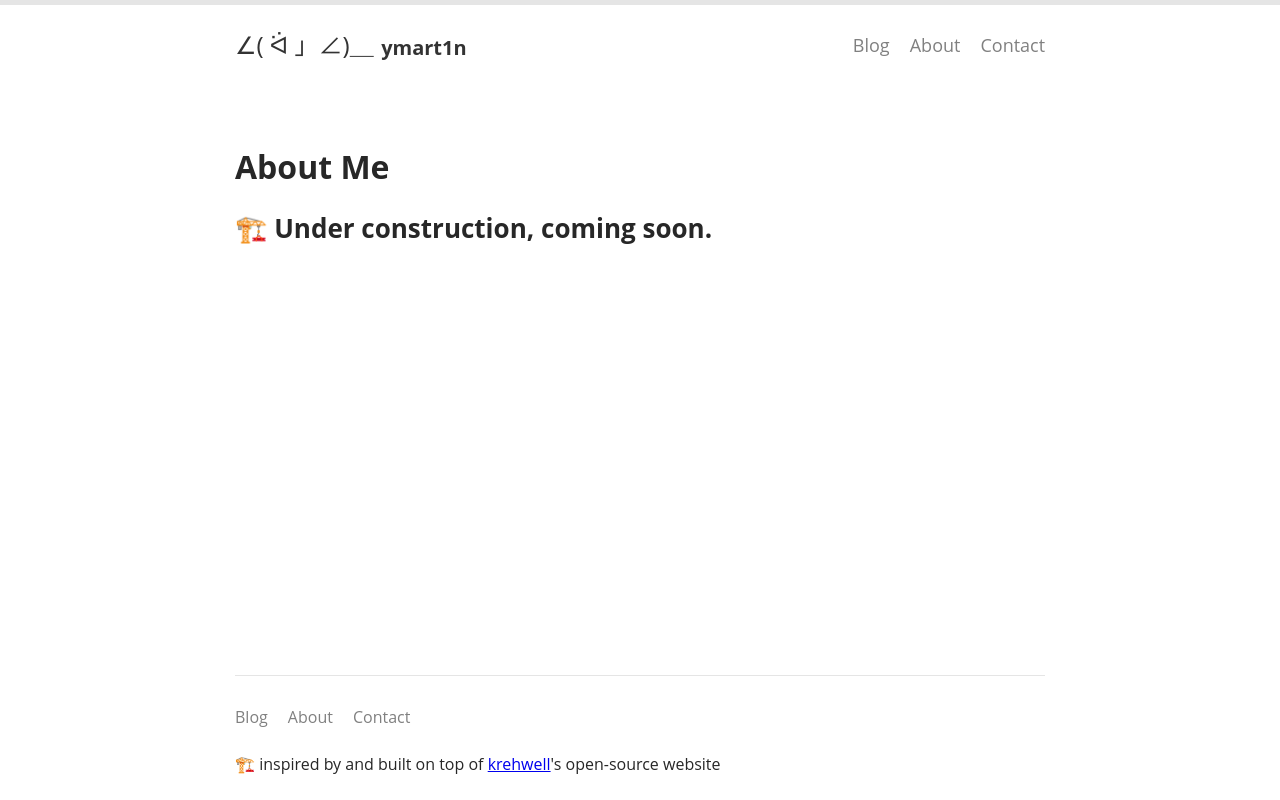
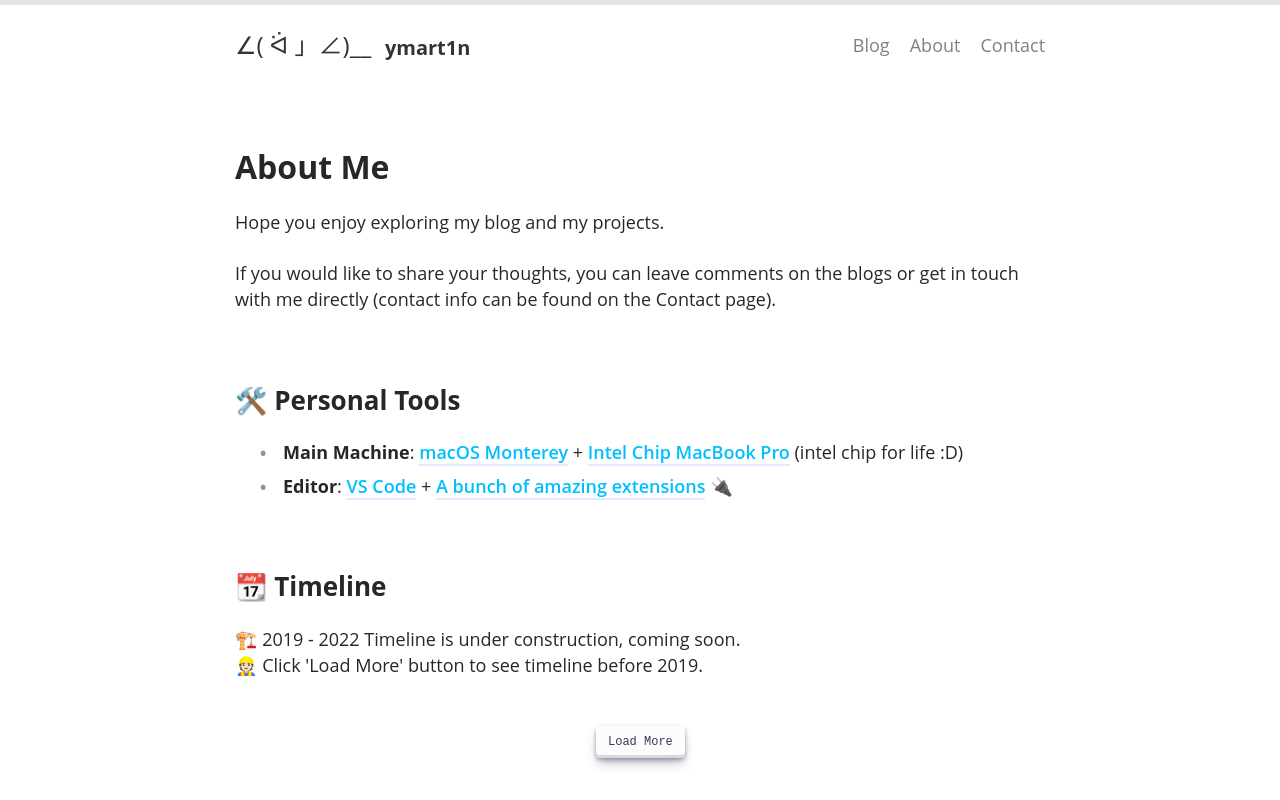
Before and after one commit to ymart1n/simple-portfolio, a Next.js app in the folder frontend/website/: page /about in a window 1280 px wide. Shown: the top 800 px of the page. Built offline with nearby package versions, Linux system fonts and the light colour scheme.

Commit message:
adding timelines

```diff
--- a/frontend/website/components/Timeline.js
+++ b/frontend/website/components/Timeline.js
@@ -26,109 +26,62 @@ const FullTimeline = () => (
     <Divider />
     <Year>2018</Year>
     <ul>
-      <Step title="Learn How to Program 💻" succeed>
-        All students seems good at first. By the time going forward it's more to
-        who consistently keep learning it. I knew it was going to be an uphill
-        battle from here.
+      <Step title="Study Abroad 🛫 🌅" succeed>
+        First time being away from home for 12,023 km and four years.
       </Step>
-      <Step title="Finish ChiliTomatoNoodle Series I & II" succeed>
-        College doesn't really help for me. I know ass about programming, I had
-        to re-learned everything over on second/third semester. Lucky that I
-        found this channel that starts my journey to never stop writing lines of
-        codes everyday ever since.{" "}
-        <a href="https://www.youtube.com/user/ChiliTomatoNoodle">
-          ChiliTomatoNoodle
+      <Step title="Graduate High School 🥳 🎉" succeed />
+      <Step title="Learn How to Program 👨🏻‍💻" succeed>
+        Along with reading the{" "}
+        <a
+          href="https://ehmatthes.github.io/pcc/"
+          rel="noreferrer"
+          target="_blank"
+        >
+          Python Crash Course
         </a>
-      </Step>
-      <Step title="Learn Touch Typing with Typing Club ⌨️" succeed />
-      <Step title="Get into WSL" succeed>
-        Just wanted to look pro, I started linux with WSL. Learn how to operate
-        from terminal command. Tried Vim for first time and leave it for year
-        for the reason it seems suck initially.
+        , I wrote my first line of code in Python. It may appear to be a bit
+        late in comparison to people who begin coding as children. But this is
+        the beginning of my story.
       </Step>
     </ul>
     <Divider />
-    <Year>2017</Year>
+    <Year>2016</Year>
     <ul>
-      <Step title="Study Abroad 🌇" succeed>
-        Seems cool at first. Eventually all University provides same shit
-        though. Teach students how to improve their balls to talk trash with no
-        skill, Lecturer acts like a pro infront of students, Money over
-        education, Student prestige to behave like one better than other, etc.
+      <Step title="Lowest Physics Score in School ⚛️ 📉" succeed>
+        Monthly physics test, I decided not to show off myself that I'm a genius
+        man. <br></br>100 marks, I lost 73 marks. TT
       </Step>
-      <Step title="Graduate High School 🎉 🥳" succeed />
-      <Step title="Lowest Physics Score in School 📉" succeed>
-        40~ students, 30~ took the test. I decided that I didn’t want to show
-        off myself that I'm a genius man. 40 questions, I got 37 quetions wrong.
-      </Step>
-      <Step title="Eligible to Design  " succeed>
-        At this year, I proudly said to myself that "I am a designer". Not long
-        since that, I proudly took back all my words and decided to shut the f
-        up. And that's everyone's feelings when they found out{" "}
-        <a href="https://www.behance.net/">Behance</a>. Photoshop and
-        Illustrator was my playground at a time. There wasn't a day without not
-        opening this software.
-      </Step>
-      <Step title="First Futsal Team ⚽" succeed />
-      <Step title="First Basketball Team 🏀" succeed />
+      <Step title="First Soccer Game with refs ⚽" succeed />
+      <Step title="First Basketball Game with refs 🏀" succeed />
     </ul>
     <Divider />
-    <Year>2014</Year>
+    <Year>2015</Year>
     <ul>
-      <Step title="Get a GF">I was suck. She said "no".</Step>
-      <Step title="Lowest Math Score in School 📉" succeed>
-        This is personal achievement. There were 120+ students. 120+ took the
-        same test, same question, and same teacher who thaught. I was super glad
-        that it wasn't hard to find my name on the list, search it from below
-        brought the result quickly.
-      </Step>
-      <Step title="Learn Photoshop" succeed>
-        Old day used to be full with facebook games (Car Town, Social City,
-        etc.). Somehow I found out that designing was interesting. Back then
-        when youtube was not full of those content creators, the only way to
-        learn is from web and Photoshop docs itself. Remember bookmarking a
-        blog? Pepperidge farm remembers.
+      <Step title="Graduate Junior High School" succeed>
+        Got into the second best high school in Fuzhou, Fujian.
       </Step>
     </ul>
     <Divider />
-    <Year>2011</Year>
+    <Year>2012</Year>
     <ul>
-      <Step title="High Jump Winner in City" succeed>
-        Those people who compete were so vegetable that they couldn't even jump
-        more that 1 Meter.
+      <Step title="#1 in Class for First In Junior High School" succeed>
+        Never in my life to be in a class with full of genius but still secure
+        #1. I couldn't even believe myself at a time.
       </Step>
-      <Step title="High Jump Winner in Province">
-        At the same year, to compete even further, now I'm the vegetable.
+      <Step title="#1 in Class for Second Time">
+        Unfortunately to be #1 can only persist for one semester. But I was
+        always top 5 in class for the rest of semesters ;p.
       </Step>
     </ul>
     <Divider />
-    <Year>2010</Year>
-    <ul>
-      <Step title="#1 in Class for First Ever" succeed>
-        Never in my life to be in a class with full of dumbs. I couldn't even
-        believe myself at a time.
-      </Step>
-      <Step title="#1 in Class for Second Time">
-        Unfortunately to be #1 can only persist for one semester. But since the
-        class was still full of those dumbs, can't believe still got a chance to
-        be on the top 5.
-      </Step>
-    </ul>
-    <Divider />
-    <Year>2008</Year>
+    <Year>2007</Year>
     <ul>
       <Step title="First Computer" succeed>
-        One computer to all members in the family. Windows XP with the spirit of
-        banger from Winamp. The only reason the fat man (god father) bought it
-        just so the kids can learn English from a DVD player (weird huh? but
-        that's what boomer did and now I'm greatful)
-      </Step>
-    </ul>
-    <Divider />
-    <Year>2005</Year>
-    <ul>
-      <Step title="Passing First Grade">
-        Yes, seems really not normal to many people but I failed first grade.
+        One computer to all members in the family. Windows XP with interesting
+        software really opened my eyes. Most of them are pirated software like
+        Pokemon games, GBA simulator, etc (even the operating system itself was
+        pirated XD). I'm very grateful for the amount of information I absorbed
+        during the technology boom at my early age.
       </Step>
     </ul>
     <Divider />
@@ -145,7 +98,11 @@ export default function Timeline() {
   return (
     <>
       <h2>📆 Timeline</h2>
-      <Year>2021</Year>
+      <p>
+        🏗️ 2019 - 2022 Timeline is under construction, coming soon. <br></br>
+        👷🏻 Click 'Load More' button to see timeline before 2019.
+      </p>
+      {/* <Year>2021</Year>
       <ul>
         <Step title="Graduate University 🎓" succeed>
           Finally get rid of those salty, unskillful, arrogant lecturers 🎉.
@@ -247,7 +204,7 @@ export default function Timeline() {
           blessed to be alive ❤️💖.
         </Step>
         <Step title="10FastFingers - Average 50 WPM 💫" succeed />
-      </ul>
+      </ul> */}
       {isShowingFullTimeline ? (
         <FullTimeline />
       ) : (
--- a/frontend/website/components/header.js
+++ b/frontend/website/components/header.js
@@ -9,7 +9,7 @@ export default class extends Component {
           <div className="header-logo">
             <Link href="/">
               <a>
-                <span className="header-logo-icon">∠( ᐛ 」∠)＿</span>
+                <span className="header-logo-icon">∠( ᐛ 」∠)__ </span>
                 <span className="header-logo-text">ymart1n</span>
               </a>
             </Link>
--- a/frontend/website/pages/about.js
+++ b/frontend/website/pages/about.js
@@ -14,20 +14,12 @@ export default function about() {
       <div className="about-container">
         <div className="about-section">
           <h1>About Me</h1>
-          <h2>🏗️ Under construction, coming soon.</h2>
-          {/* <p>
-            I use arch btw. I don't even know 100% about what I'm doing with it
-            but I use it anyway.
-          </p>
+          {/* <h2>🏗️ Under construction, coming soon.</h2> */}
+          <p>Hope you enjoy exploring my blog and my projects.</p>
           <p>
-            I feel so exhausted trying to finish this junk blog as a fullstack +
-            cms project of mine and there are always last minute changes which
-            are not last minute.
-          </p>
-          <p>
-            Sometimes hang around with frontend, sometimes backend, sometimes
-            design. Everything's is so tiring that leads to beat a meat in the
-            end.
+            If you would like to share your thoughts, you can leave comments on
+            the blogs or get in touch with me directly (contact info can be
+            found on the Contact page).
           </p>
         </div>
         <div className="about-section">
@@ -35,22 +27,47 @@ export default function about() {
           <ul>
             <li>
               <strong>Main Machine</strong>:{" "}
-              <a href="https://archlinux.org/">Arch Linux</a> +{" "}
-              <a href="https://i3wm.org/">i3</a>{" "}
+              <a
+                href="https://www.apple.com/ca/macos/monterey/"
+                rel="noreferrer"
+                target="_blank"
+              >
+                macOS Monterey
+              </a>{" "}
+              +{" "}
+              <a
+                href="https://support.apple.com/kb/SP819"
+                rel="noreferrer"
+                target="_blank"
+              >
+                Intel Chip MacBook Pro
+              </a>{" "}
+              (intel chip for life :D)
             </li>
             <li>
-              <strong>Editor</strong>: <a href="https://www.vim.org/">Vim</a> +{" "}
-              <a href="https://github.com/tmux/tmux/wiki">tmux</a> 🔥
+              <strong>Editor</strong>:{" "}
+              <a
+                href="https://code.visualstudio.com/"
+                rel="noreferrer"
+                target="_blank"
+              >
+                VS Code
+              </a>{" "}
+              +{" "}
+              <a
+                href="https://marketplace.visualstudio.com/vscode"
+                rel="noreferrer"
+                target="_blank"
+              >
+                A bunch of amazing extensions
+              </a>{" "}
+              🔌
             </li>
-            <li>
-              <strong>Dongfiles</strong>:{" "}
-              <a href="https://github.com/krehwell/dotfiles">My Setup</a>
-            </li>
-          </ul> */}
+          </ul>
         </div>
-        {/* <div className="about-section">
+        <div className="about-section">
           <Timeline />
-        </div> */}
+        </div>
       </div>
       <Footer />
     </div>
--- a/frontend/website/styles/pages/about.css
+++ b/frontend/website/styles/pages/about.css
@@ -5,7 +5,7 @@
 }
 
 .about-section {
-  margin-bottom: 80px;
+  margin-bottom: 70px;
 }
 
 .about-section h1 {
```
